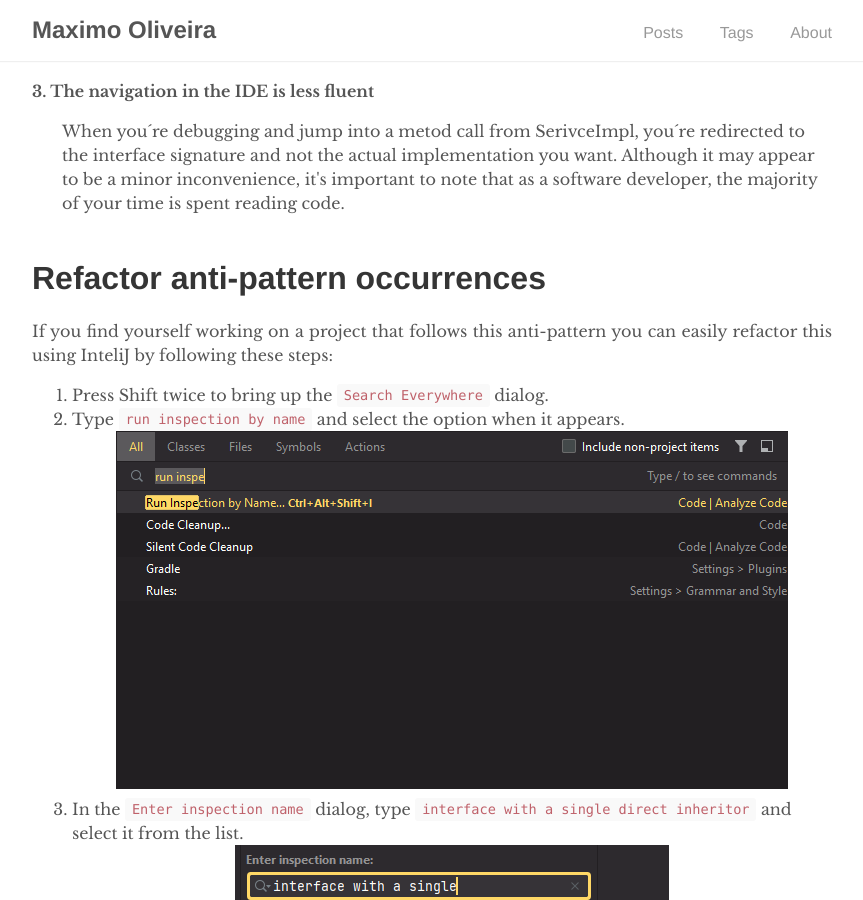
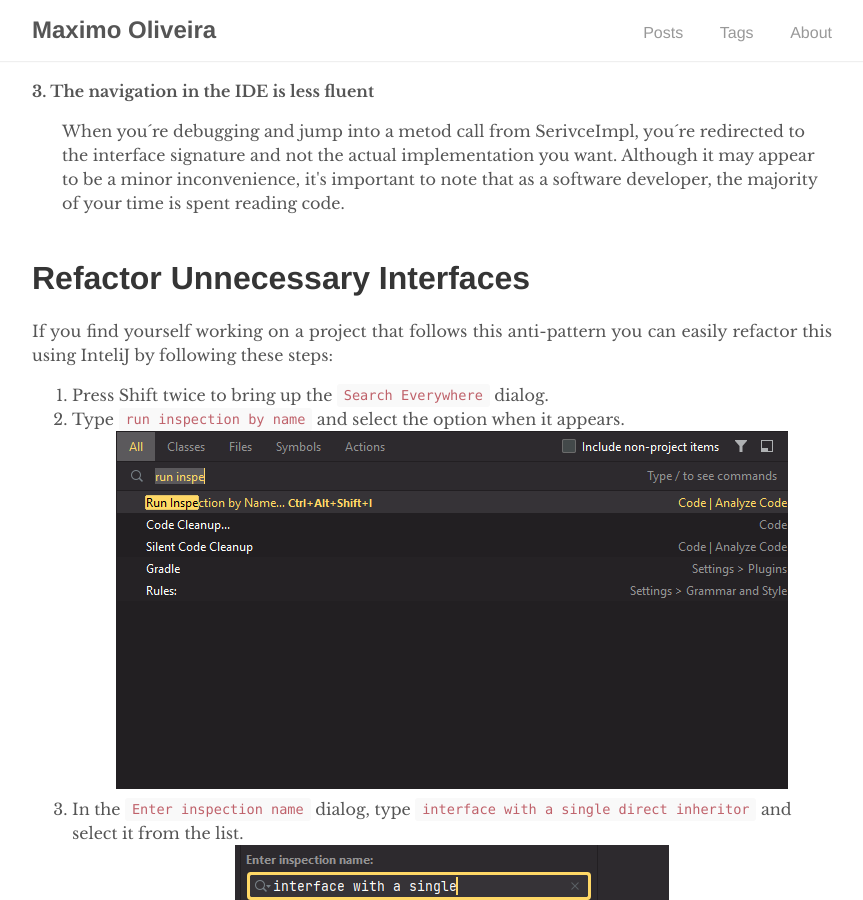
Before and after one commit to MaximoOliveira/MaximoOliveira.github.io, a Jekyll site: the page built from _posts/2023-04-23-interface-overuse-in-java.md, in a window 1280 px wide and 900 px high, scrolled down 1121 px. Shown: the whole window, without its empty margins (208-1071 px from the left). Built offline with Jekyll 4.4.1, drawn with Linux system fonts in a browser that asks for light colours.

Commit message:
rename refactor part

```diff
--- a/_posts/2023-04-23-interface-overuse-in-java.md
+++ b/_posts/2023-04-23-interface-overuse-in-java.md
@@ -48,7 +48,7 @@ When you´re debugging and jump into a metod call from SerivceImpl, you´re redi
 <br>
 
 
-# Refactor anti-pattern occurrences
+# Refactor Unnecessary Interfaces
 
 If you find yourself working on a project that follows this anti-pattern
 you can easily refactor this using InteliJ by following these steps:
```
